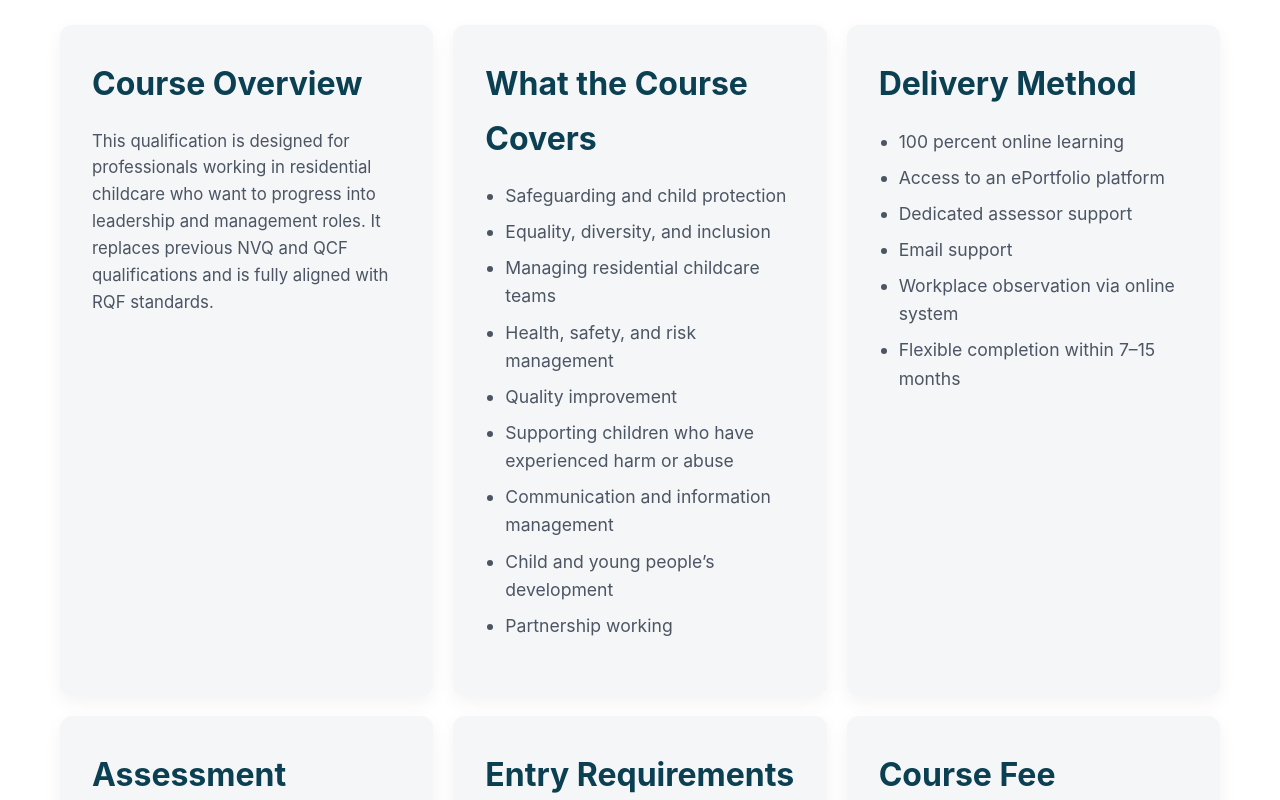
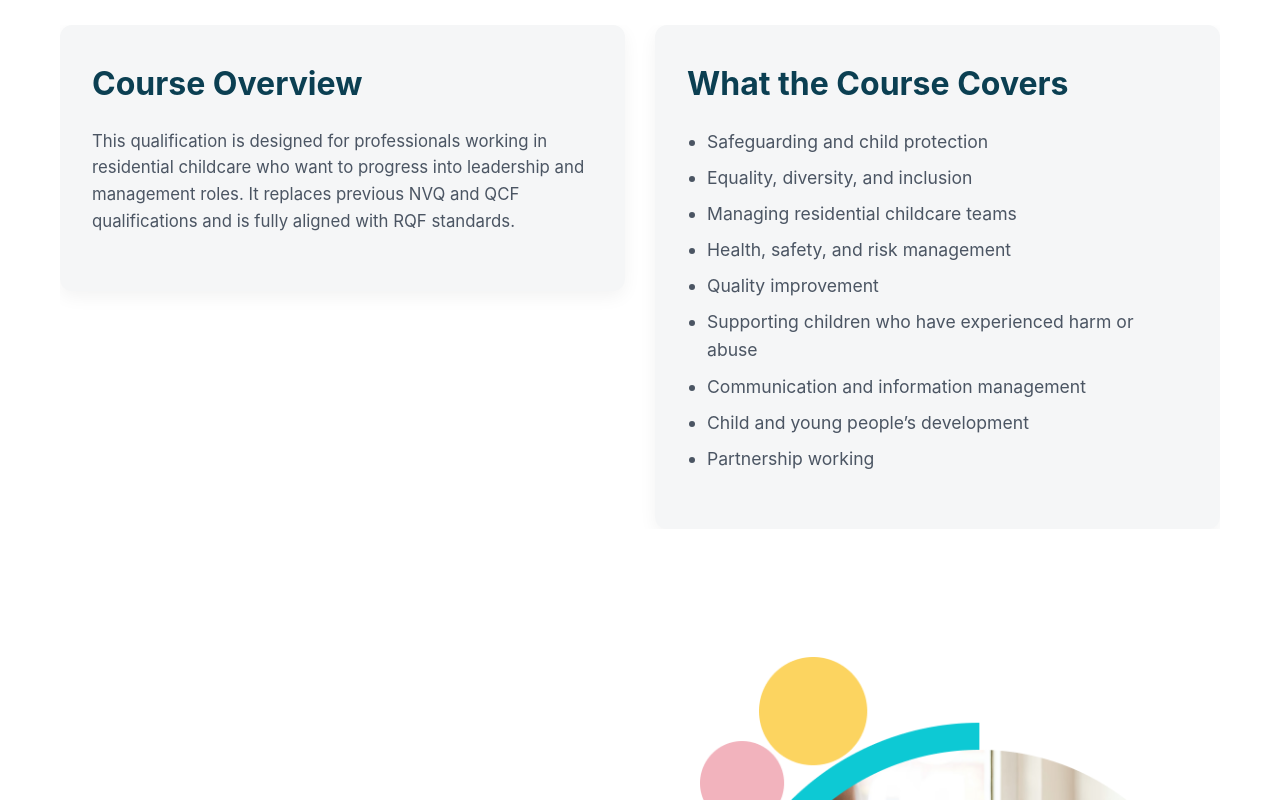
Before and after one commit to HudsonWayne/Inspired-Plus, a React (Vite) app in the folder inspired_plus/: page /services in a window 1280 px wide. Shown: the part 940-1740 px from the top of the page. Built offline with nearby package versions, Linux system fonts and the light colour scheme.

Commit message:
initialcommit

```diff
--- a/inspired_plus/src/components/Our-Services/Services.jsx
+++ b/inspired_plus/src/components/Our-Services/Services.jsx
@@ -2,19 +2,82 @@ import React from "react";
 import "../Our-Services/Services.css";
 import { Link } from "react-router-dom";
 
+// Import Swiper React components
+import { Swiper, SwiperSlide } from "swiper/react";
+import { Navigation } from "swiper";
+
+// Import Swiper styles
+import "swiper/css";
+import "swiper/css/navigation";
+
 export default function Services() {
+  const courses = [
+    {
+      title: "Course Overview",
+      content:
+        "This qualification is designed for professionals working in residential childcare who want to progress into leadership and management roles. It replaces previous NVQ and QCF qualifications and is fully aligned with RQF standards.",
+    },
+    {
+      title: "What the Course Covers",
+      list: [
+        "Safeguarding and child protection",
+        "Equality, diversity, and inclusion",
+        "Managing residential childcare teams",
+        "Health, safety, and risk management",
+        "Quality improvement",
+        "Supporting children who have experienced harm or abuse",
+        "Communication and information management",
+        "Child and young people’s development",
+        "Partnership working",
+      ],
+    },
+    {
+      title: "Delivery Method",
+      list: [
+        "100 percent online learning",
+        "Access to an ePortfolio platform",
+        "Dedicated assessor support",
+        "Email support",
+        "Workplace observation via online system",
+        "Flexible completion within 7–15 months",
+      ],
+    },
+    {
+      title: "Assessment Methods",
+      list: [
+        "Portfolio of evidence",
+        "Written assignments",
+        "Practical demonstrations",
+        "Workplace observations",
+        "Professional discussions",
+      ],
+    },
+    {
+      title: "Entry Requirements",
+      list: [
+        "Minimum age of 19",
+        "Currently working in a relevant residential childcare role",
+        "Access to a laptop or computer",
+        "Level 3 qualification in a related area preferred",
+      ],
+    },
+    {
+      title: "Course Fee",
+      content:
+        "£1,850 per year. The fee includes full access to learning materials, assessor support, career guidance, and additional support services.",
+    },
+  ];
+
   return (
     <div className="about-page">
 
       {/* HERO SECTION */}
       <section className="hero-section2">
         <div className="container hero-container">
-
           <div className="hero-left">
             <h1 className="hero-title">
               Level 5 Diploma in Leadership & Management for Residential Childcare.
             </h1>
-
             <Link
               to="/contact/employer-get-in-touch"
               className="navigation-white-button w-button"
@@ -23,7 +86,6 @@ export default function Services() {
               Get in touch
             </Link>
           </div>
-
           <div className="hero-right">
             <img
               src="https://cdn.prod.website-files.com/62e93021656e9a160943c0d2/62ebc9dde0329f7397590768_Graphic.svg"
@@ -31,7 +93,6 @@ export default function Services() {
               className="hero-graphic"
             />
           </div>
-
         </div>
       </section>
 
@@ -47,94 +108,57 @@ export default function Services() {
         </div>
       </section>
 
-      {/* COURSE DETAILS SECTION */}
+      {/* COURSE DETAILS CAROUSEL */}
       <section className="course-details-section">
-        <div className="container course-details-container">
-
-          <div className="course-card">
-            <h2 className="content-teaser-heading-two">Course Overview</h2>
-            <p className="paragraph">
-              This qualification is designed for professionals working in residential childcare who want to progress into leadership and management roles. It replaces previous NVQ and QCF qualifications and is fully aligned with RQF standards.
-            </p>
-          </div>
-
-          <div className="course-card">
-            <h3 className="content-teaser-heading-two">What the Course Covers</h3>
-            <ul className="paragraph">
-              <li>Safeguarding and child protection</li>
-              <li>Equality, diversity, and inclusion</li>
-              <li>Managing residential childcare teams</li>
-              <li>Health, safety, and risk management</li>
-              <li>Quality improvement</li>
-              <li>Supporting children who have experienced harm or abuse</li>
-              <li>Communication and information management</li>
-              <li>Child and young people’s development</li>
-              <li>Partnership working</li>
-            </ul>
-          </div>
-
-          <div className="course-card">
-            <h3 className="content-teaser-heading-two">Delivery Method</h3>
-            <ul className="paragraph">
-              <li>100 percent online learning</li>
-              <li>Access to an ePortfolio platform</li>
-              <li>Dedicated assessor support</li>
-              <li>Email support</li>
-              <li>Workplace observation via online system</li>
-              <li>Flexible completion within 7–15 months</li>
-            </ul>
-          </div>
-
-          <div className="course-card">
-            <h3 className="content-teaser-heading-two">Assessment Methods</h3>
-            <ul className="paragraph">
-              <li>Portfolio of evidence</li>
-              <li>Written assignments</li>
-              <li>Practical demonstrations</li>
-              <li>Workplace observations</li>
-              <li>Professional discussions</li>
-            </ul>
-          </div>
-
-          <div className="course-card">
-            <h3 className="content-teaser-heading-two">Entry Requirements</h3>
-            <ul className="paragraph">
-              <li>Minimum age of 19</li>
-              <li>Currently working in a relevant residential childcare role</li>
-              <li>Access to a laptop or computer</li>
-              <li>Level 3 qualification in a related area preferred</li>
-            </ul>
-          </div>
-
-          <div className="course-card">
-            <h3 className="content-teaser-heading-two">Course Fee</h3>
-            <p className="paragraph">
-              £1,850 per year. The fee includes full access to learning materials, assessor support, career guidance, and additional support services.
-            </p>
-          </div>
-
+        <div className="container">
+          <Swiper
+            modules={[Navigation]}
+            spaceBetween={30}
+            slidesPerView={2}
+            navigation
+            breakpoints={{
+              0: {
+                slidesPerView: 1,
+              },
+              768: {
+                slidesPerView: 2,
+              },
+            }}
+          >
+            {courses.map((course, index) => (
+              <SwiperSlide key={index}>
+                <div className="course-card">
+                  <h3 className="content-teaser-heading-two">{course.title}</h3>
+                  {course.content && <p className="paragraph">{course.content}</p>}
+                  {course.list && (
+                    <ul className="paragraph">
+                      {course.list.map((item, idx) => (
+                        <li key={idx}>{item}</li>
+                      ))}
+                    </ul>
+                  )}
+                </div>
+              </SwiperSlide>
+            ))}
+          </Swiper>
         </div>
       </section>
 
       {/* UPSKILL SECTION 1 */}
       <section className="upskill-section">
         <div className="container upskill-grid">
-
           <div className="upskill-text">
             <h2 className="content-teaser-heading-two">
               Upskill existing employees with Adult Apprenticeships
             </h2>
-
             <p className="paragraph">
               At Key Training, we help you unlock government funding to grow your business,
               improve productivity and boost employee morale.
             </p>
-
             <Link to="/employer/train-your-employees" className="black-button w-button">
               Find out more
             </Link>
           </div>
-
           <div className="upskill-image-wrapper">
             <img
               src="/person-working.png"
@@ -142,14 +166,12 @@ export default function Services() {
               className="upskill-image"
             />
           </div>
-
         </div>
       </section>
 
       {/* UPSKILL SECTION 2 */}
       <section className="upskill-section-two">
         <div className="container upskill-grid-two">
-
           <div className="upskill-image-wrapper-two">
             <img
               src="/person-working.png"
@@ -157,17 +179,14 @@ export default function Services() {
               className="upskill-image"
             />
           </div>
-
           <div className="upskill-text-two">
             <h2 className="content-teaser-heading-two">
               Develop leadership skills within your workforce
             </h2>
-
             <p className="paragraph">
               Our leadership programs are designed to empower your managers
               with practical tools and strategies to guide teams effectively.
             </p>
-
             <Link to="/employer/train-your-employees" className="black-button w-button">
               Find out more
             </Link>
@@ -178,22 +197,18 @@ export default function Services() {
       {/* UPSKILL SECTION 3 */}
       <section className="upskill-section-three">
         <div className="container upskill-grid-three">
-
           <div className="upskill-text-three">
             <h2 className="content-teaser-heading-two">
               Build future talent with apprenticeships
             </h2>
-
             <p className="paragraph">
               Apprenticeships allow businesses to develop skilled employees
               while benefiting from structured training and government support.
             </p>
-
             <Link to="/employer/train-your-employees" className="black-button w-button">
               Find out more
             </Link>
           </div>
-
           <div className="upskill-image-wrapper-three">
             <img
               src="/person-working.png"
@@ -201,7 +216,6 @@ export default function Services() {
               className="upskill-image"
             />
           </div>
-
         </div>
       </section>
 
@@ -209,32 +223,26 @@ export default function Services() {
       <section className="consultation-section">
         <div className="consultation-wrapper">
           <div className="consultation-card">
-
             <img
               src="https://cdn.prod.website-files.com/62e93021656e9a160943c0d2/62e94e4fff1174ba77609a4e_Group%2032%20(1).png"
               alt="Consultation"
               className="consultation-image"
             />
-
             <h3 className="consultation-title">
               Book a consultation
             </h3>
-
             <p className="consultation-text">
               Speak with our team to tailor a program for your business.
             </p>
-
             <form className="consultation-form">
               <input type="text" placeholder="Your name" className="text-field" />
               <input type="email" placeholder="Email address" className="text-field" />
               <input type="tel" placeholder="Phone number" className="text-field" />
               <input type="text" placeholder="Postcode" className="text-field" />
-
               <button className="consultation-button">
                 Submit
               </button>
             </form>
-
           </div>
         </div>
       </section>
--- a/package.json
+++ b/package.json
@@ -1,5 +1,6 @@
 {
   "dependencies": {
-    "react-router-dom": "^7.13.1"
+    "react-router-dom": "^7.13.1",
+    "swiper": "^12.1.2"
   }
 }
```
Also changed, not shown: 1 other file (tests, documents, lock files or other folders).
